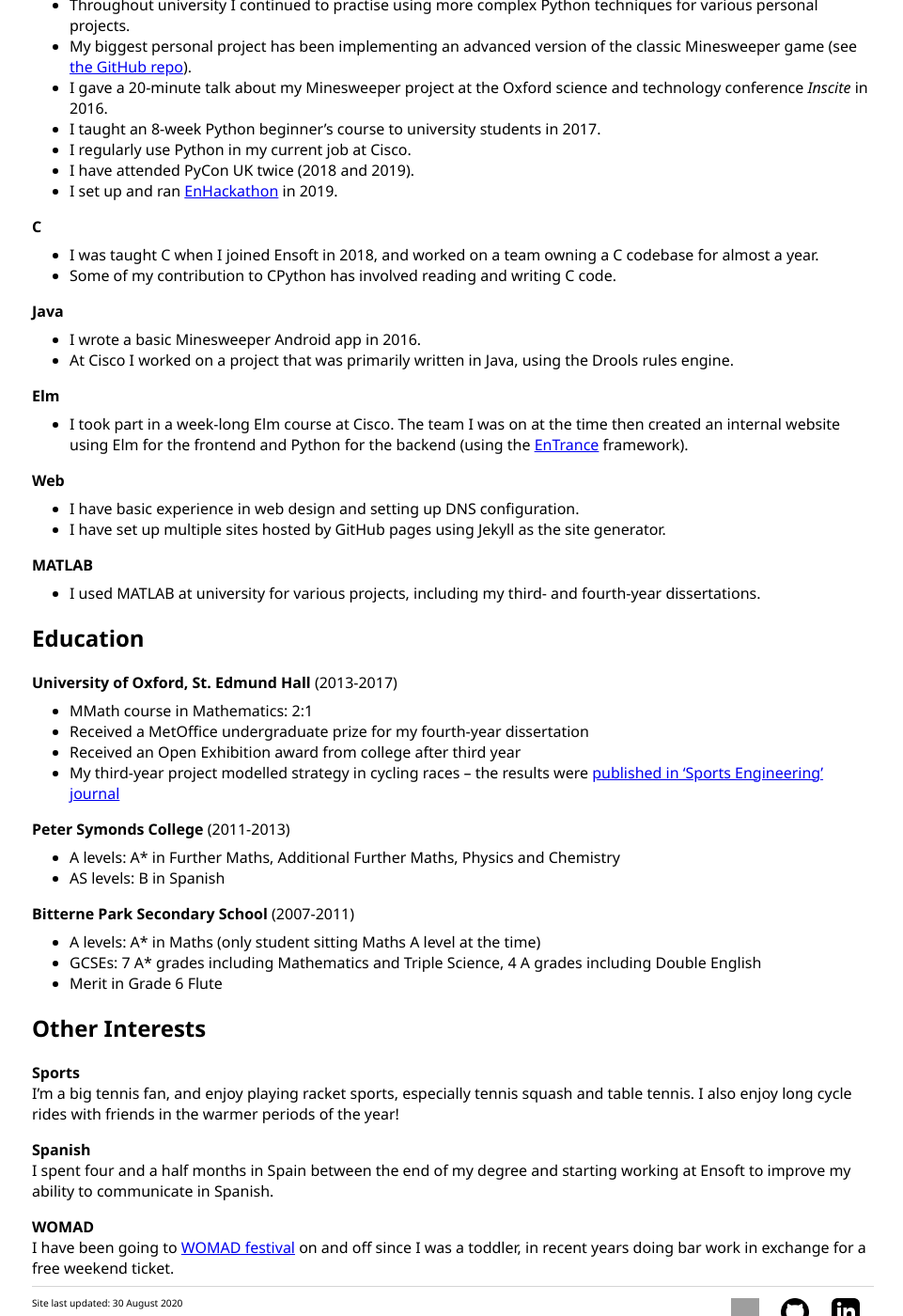
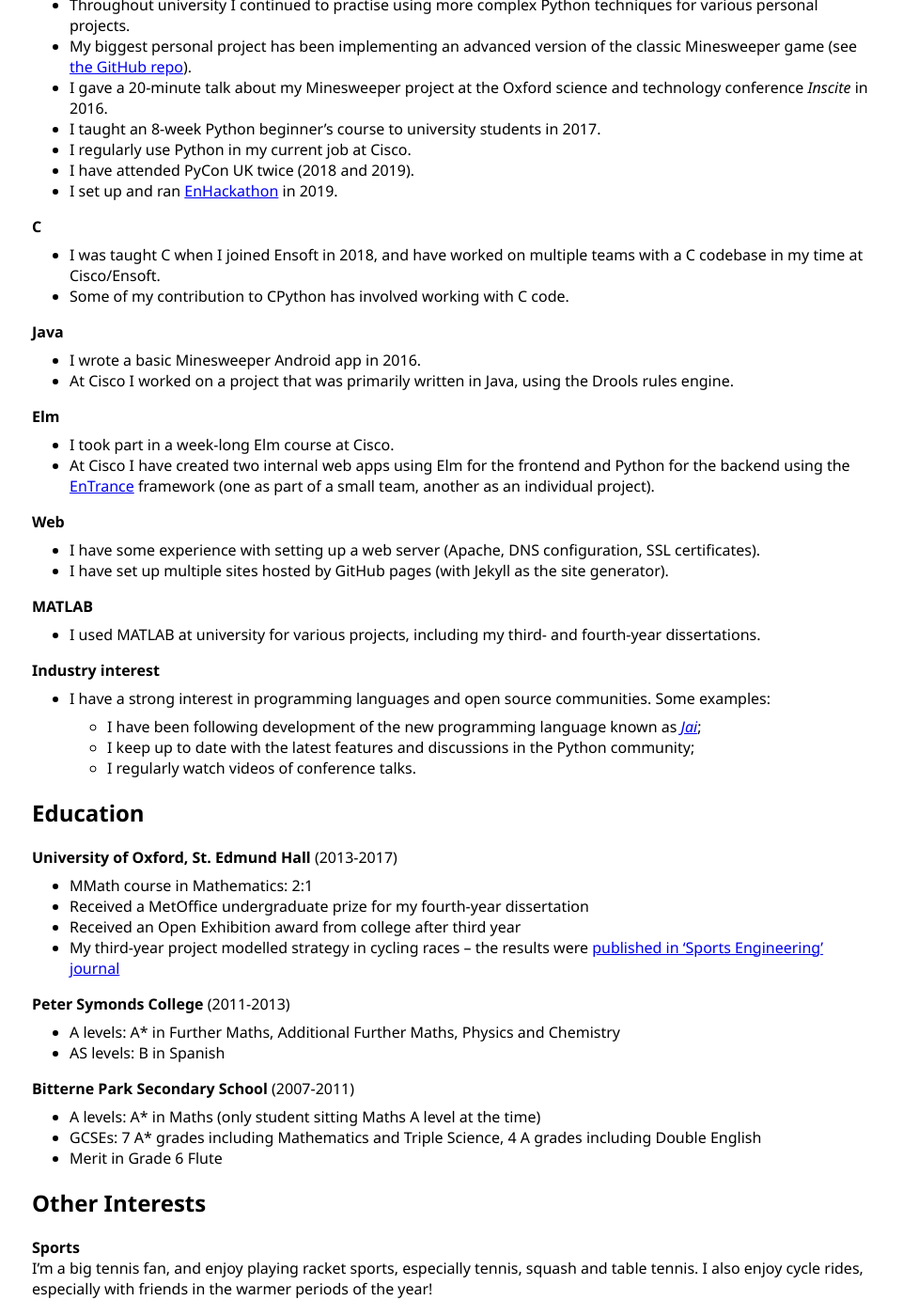
Before and after one commit to LewisGaul/LewisGaul.github.io, a Jekyll site: the page built from cv.md, in a window 1280 px wide and 1400 px high, scrolled down 477 px. Shown: the whole window at 94% size, without its empty margins (158-1119 px from the left). Built offline with Jekyll 4.4.1, drawn with Linux system fonts in a browser that asks for light colours; grey boxes are pictures that could not be loaded.

Commit message:
Minor CV updates

```diff
--- a/cv.md
+++ b/cv.md
@@ -27,22 +27,29 @@
 - I set up and ran [EnHackathon](https://enhackathon.github.io) in 2019.
 
 **C**
-- I was taught C when I joined Ensoft in 2018, and worked on a team owning a C codebase for almost a year.
-- Some of my contribution to CPython has involved reading and writing C code.
+- I was taught C when I joined Ensoft in 2018, and have worked on multiple teams with a C codebase in my time at Cisco/Ensoft.
+- Some of my contribution to CPython has involved working with C code.
 
 **Java**
 - I wrote a basic Minesweeper Android app in 2016.
 - At Cisco I worked on a project that was primarily written in Java, using the Drools rules engine.
 
 **Elm**
-- I took part in a week-long Elm course at Cisco. The team I was on at the time then created an internal website using Elm for the frontend and Python for the backend (using the [EnTrance](https://github.com/ensoft/entrance) framework).
+- I took part in a week-long Elm course at Cisco.
+- At Cisco I have created two internal web apps using Elm for the frontend and Python for the backend using the [EnTrance](https://github.com/ensoft/entrance) framework (one as part of a small team, another as an individual project).
 
 **Web**
-- I have basic experience in web design and setting up DNS configuration.
-- I have set up multiple sites hosted by GitHub pages using Jekyll as the site generator.
+- I have some experience with setting up a web server (Apache, DNS configuration, SSL certificates).
+- I have set up multiple sites hosted by GitHub pages (with Jekyll as the site generator).
 
 **MATLAB**
 - I used MATLAB at university for various projects, including my third- and fourth-year dissertations.
+
+**Industry interest**
+- I have a strong interest in programming languages and open source communities. Some examples:
+  - I have been following development of the new programming language known as [*Jai*](https://github.com/BSVino/JaiPrimer/blob/master/JaiPrimer.md);
+  - I keep up to date with the latest features and discussions in the Python community;
+  - I regularly watch videos of conference talks.
 
 
 ## Education
@@ -66,7 +73,7 @@
 ## Other Interests
 
 **Sports**
-I'm a big tennis fan, and enjoy playing racket sports, especially tennis squash and table tennis. I also enjoy long cycle rides with friends in the warmer periods of the year!
+I'm a big tennis fan, and enjoy playing racket sports, especially tennis, squash and table tennis. I also enjoy cycle rides, especially with friends in the warmer periods of the year!
 
 **Spanish**
 I spent four and a half months in Spain between the end of my degree and starting working at Ensoft to improve my ability to communicate in Spanish.
```
